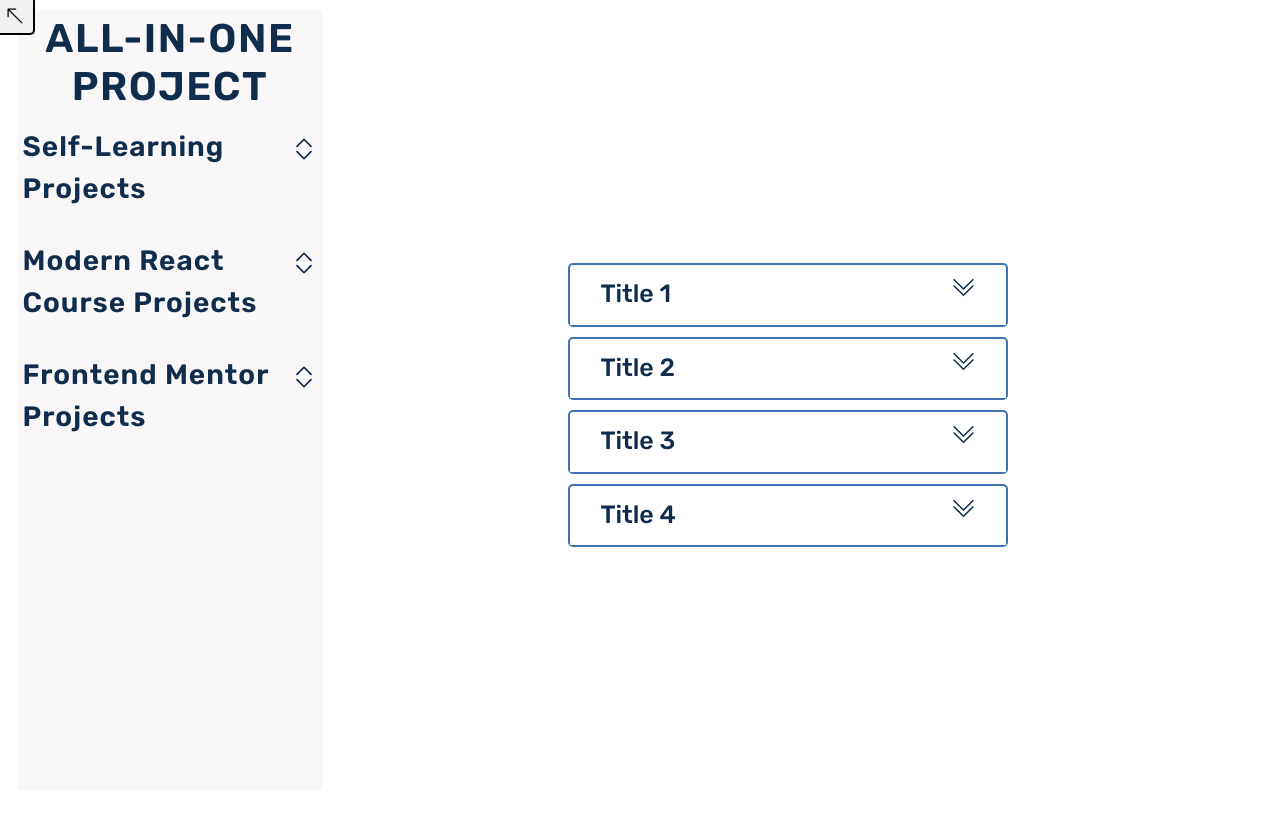
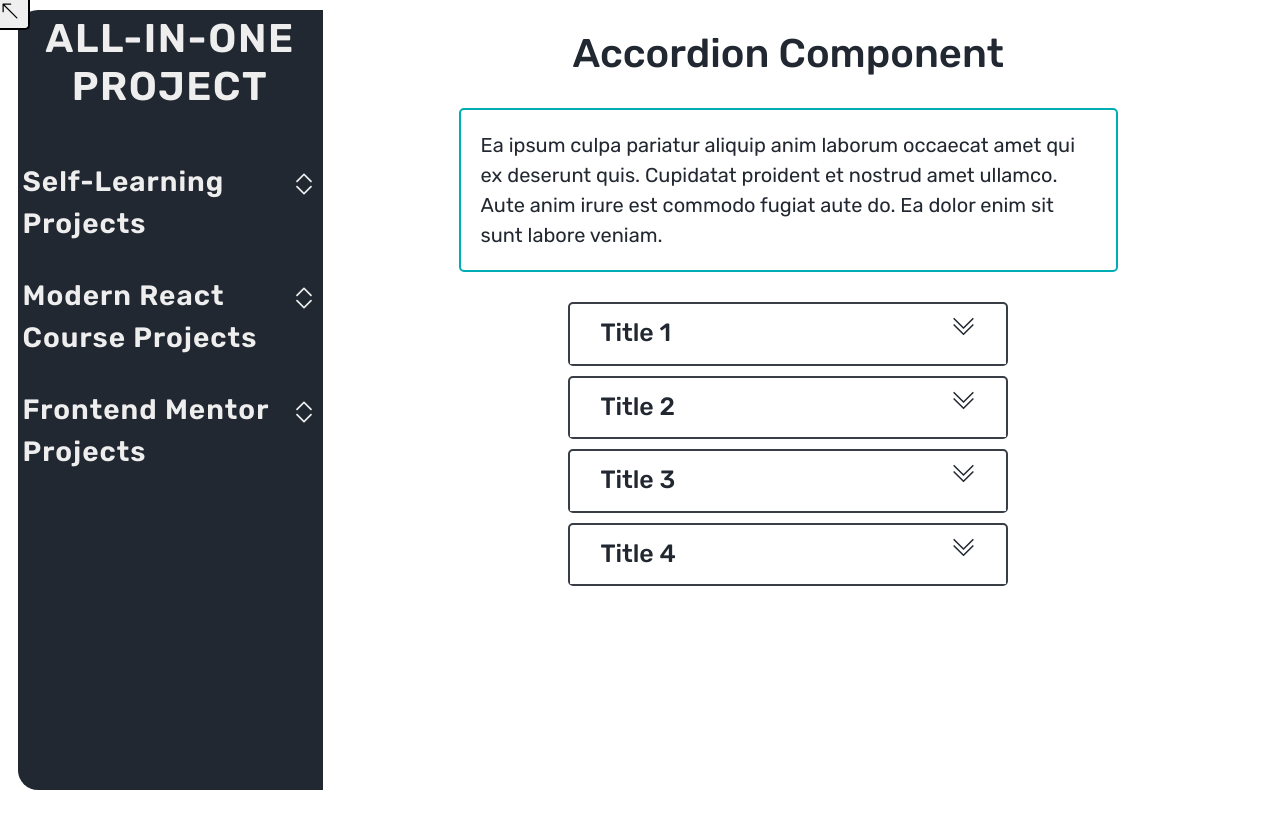
Before and after one commit to Ahmed-Shawareb-Full-Stack/all--in-one_project, a React (Vite) app: page /accordion in a window 1280 px wide. Built offline with nearby package versions, Linux system fonts and the light colour scheme.

Commit message:
fix styling - fix accordion

```diff
--- a/package.json
+++ b/package.json
@@ -13,6 +13,7 @@
     "react-dom": "^18.2.0",
     "react-icons": "^4.7.1",
     "react-router-dom": "^6.6.2",
+    "react-use": "^17.4.0",
     "sass": "^1.57.1"
   },
   "devDependencies": {
--- a/src/pages/CP_AccordionPage/index.jsx
+++ b/src/pages/CP_AccordionPage/index.jsx
@@ -6,22 +6,22 @@ const accContents = [
   {
     title: "Title 1 ",
     content:
-      "Esse laboris laborum anim et reprehenderit nisi cupidatat dolore adipisicing ut irure labore sint. In et exercitation velit irure consequat fugiat. Commodo voluptate aliquip aliqua est. Eiusmod non pariatur amet proident reprehenderit sunt amet voluptate sit sit ullamco aliquip sunt ullamco. Reprehenderit aute ex ipsum est. Tempor sint veniam anim laborum laborum id aute nostrud cillum mollit.",
+      "Esse laboris laborum anim et reprehenderit nisi cupidatat dolore adipisicing ut irure labore sint. In et exercitation velit irure consequat fugiat. Commodo voluptate aliquip aliqua est. Esse laboris laborum anim et reprehenderit nisi cupidatat dolore adipisicing ut irure labore sint. In et exercitation velit irure consequat fugiat. Commodo voluptate aliquip aliqua est.",
   },
   {
     title: "Title 2 ",
     content:
-      "Esse laboris laborum anim et reprehenderit nisi cupidatat dolore adipisicing ut irure labore sint. In et exercitation velit irure consequat fugiat. Commodo voluptate aliquip aliqua est. Eiusmod non pariatur amet proident reprehenderit sunt amet voluptate sit sit ullamco aliquip sunt ullamco. Reprehenderit aute ex ipsum est. Tempor sint veniam anim laborum laborum id aute nostrud cillum mollit.",
+      "Esse laboris laborum anim et reprehenderit nisi cupidatat dolore adipisicing ut irure labore sint. In et exercitation velit irure consequat fugiat. Commodo voluptate aliquip aliqua est.Esse laboris laborum anim et reprehenderit nisi cupidatat dolore adipisicing ut irure labore sint. In et exercitation velit irure consequat fugiat. Commodo voluptate aliquip aliqua est. ",
   },
   {
     title: "Title 3 ",
     content:
-      "Esse laboris laborum anim et reprehenderit nisi cupidatat dolore adipisicing ut irure labore sint. In et exercitation velit irure consequat fugiat. Commodo voluptate aliquip aliqua est. Eiusmod non pariatur amet proident reprehenderit sunt amet voluptate sit sit ullamco aliquip sunt ullamco. Reprehenderit aute ex ipsum est. Tempor sint veniam anim laborum laborum id aute nostrud cillum mollit.",
+      "Esse laboris laborum anim et reprehenderit nisi cupidatat dolore adipisicing ut irure labore sint. In et exercitation velit irure consequat fugiat. Commodo voluptate aliquip aliqua est. Esse laboris laborum anim et reprehenderit nisi cupidatat dolore adipisicing ut irure labore sint. In et exercitation velit irure consequat fugiat. Commodo voluptate aliquip aliqua est.",
   },
   {
     title: "Title 4 ",
     content:
-      "Esse laboris laborum anim et reprehenderit nisi cupidatat dolore adipisicing ut irure labore sint. In et exercitation velit irure consequat fugiat. Commodo voluptate aliquip aliqua est. Eiusmod non pariatur amet proident reprehenderit sunt amet voluptate sit sit ullamco aliquip sunt ullamco. Reprehenderit aute ex ipsum est. Tempor sint veniam anim laborum laborum id aute nostrud cillum mollit.",
+      "Esse laboris laborum anim et reprehenderit nisi cupidatat dolore adipisicing ut irure labore sint. In et exercitation velit irure consequat fugiat. Commodo voluptate aliquip aliqua est.Esse laboris laborum anim et reprehenderit nisi cupidatat dolore adipisicing ut irure labore sint. In et exercitation velit irure consequat fugiat. Commodo voluptate aliquip aliqua est. ",
   },
 ];
 
@@ -35,7 +35,13 @@ const AccordionPage = () => {
   });
   return (
     <div className="acc__page">
-      <div className="acc__container">{renderedAccordions}</div>
+      <h1 className="acc__page--heading">Accordion Component</h1>
+      <p className="acc__page--desc">
+        Ea ipsum culpa pariatur aliquip anim laborum occaecat amet qui ex
+        deserunt quis. Cupidatat proident et nostrud amet ullamco. Aute anim
+        irure est commodo fugiat aute do. Ea dolor enim sit sunt labore veniam.
+      </p>
+      <div className="acc__page--container">{renderedAccordions}</div>
     </div>
   );
 };
--- a/src/pages/CP_AccordionPage/styles.scss
+++ b/src/pages/CP_AccordionPage/styles.scss
@@ -1,13 +1,35 @@
+@import "../../scss/abstracts/variables";
+
 .acc__page {
   display: flex;
-  height: 100vh;
+  flex-direction: column;
   padding: 2rem;
   width: 100%;
   overflow-y: scroll;
   align-items: center;
   justify-content: center;
+
+  &--container {
+    width: 50%;
+  }
+
+  &--heading {
+    font-size: 4rem;
+    margin-bottom: 3rem;
+  }
+
+  &--desc {
+    width: 75%;
+    font-size: 2rem;
+    padding: 2rem;
+    margin-bottom: 3rem;
+    border: 2px solid $color-f;
+    border-radius: 5px;
+  }
 }
 
-.acc__container {
-  width: 50%;
+@media (max-width: 991.98px) {
+  .acc__page--container {
+    width: 100%;
+  }
 }
--- a/src/pages/layout/index.jsx
+++ b/src/pages/layout/index.jsx
@@ -15,7 +15,7 @@ const Layout = () => {
   return (
     <div className="container-fluid position-relative d-flex ">
       <div
-        className={`position-absolute navigation__toggle ${
+        className={`position-fixed navigation__toggle ${
           navState ? "show-btn" : "hide-btn"
         } `}
       >
@@ -37,7 +37,7 @@ const Layout = () => {
         <div
           className={`col-lg-9  outlet position-relative ms-auto ${
             navState ? "outlet-expand" : ""
-          }`}
+          } d-flex align-items-center justify-content-center`}
         >
           <Outlet />
         </div>
--- a/src/pages/layout/styles.scss
+++ b/src/pages/layout/styles.scss
@@ -1,6 +1,6 @@
 .navigation__toggle {
-  top: -1.5rem;
-  left: -1.5rem;
+  top: -1rem;
+  left: -1rem;
   z-index: 999;
   transition: all 0.5s;
 }
--- a/src/pages/navigation/index.jsx
+++ b/src/pages/navigation/index.jsx
@@ -6,6 +6,7 @@ import {
 } from "react-icons/bs";
 import "./styles.scss";
 import { useEffect, useState } from "react";
+import { useMedia } from "react-use";
 
 const selfProjectsNavLinks = [
   {
@@ -27,6 +28,7 @@ const frontendMentorNavLinks = [
 ];
 
 const Navigation = ({ onToggle, navState }) => {
+  const matchQ = useMedia("(max-width : 991.98px )");
   const [expandNav, setExpandNav] = useState(true);
   const [expandSelf, setExpandSelf] = useState(false);
   const [expandCourse, setExpandCourse] = useState(false);
@@ -45,36 +47,59 @@ const Navigation = ({ onToggle, navState }) => {
     setExpandNav(!navState);
   }, [navState]);
 
-  console.log(expandNav);
-
   const handleSelfTabClick = () => {
     setExpandSelf(!expandSelf);
   };
+
   const handleCourseTabClick = () => {
     setExpandCourse(!expandCourse);
   };
+
   const handleMentorTabClick = () => {
     setExpandMentor(!expandMentor);
   };
 
+  const handleClickMediaMatched = () => {
+    if (matchQ) {
+      setExpandNav(!expandNav);
+      onToggle(expandNav);
+    } else return;
+  };
+
   const renderedSelfProjectsNavLinks = selfProjectsNavLinks.map((navLink) => (
-    <li key={navLink.to} className="nav__list-item">
-      <NavLink to={navLink.to}>{navLink.title}</NavLink>
+    <li
+      onClick={handleClickMediaMatched}
+      key={navLink.to}
+      className="nav__list-item"
+    >
+      <NavLink to={navLink.to} className={`nav__link `}>
+        {navLink.title}
+      </NavLink>
     </li>
   ));
 
   const renderedCourseProjectsNavLinks = courseProjectsNavLinks.map(
     (navLink) => (
-      <li key={navLink.to} className="nav__list-item">
-        <NavLink to={navLink.to}>{navLink.title}</NavLink>
+      <li
+        onClick={handleClickMediaMatched}
+        key={navLink.to}
+        className="nav__list-item"
+      >
+        <NavLink to={navLink.to} className={`nav__link `}>
+          {navLink.title}
+        </NavLink>
       </li>
     )
   );
 
   const renderedFrontendMentorNavLinks = frontendMentorNavLinks.map(
     (navLink) => (
-      <li key={navLink.to} className="nav__list-item">
-        <NavLink to={navLink.to} className="nav__link">
+      <li
+        onClick={handleClickMediaMatched}
+        key={navLink.to}
+        className="nav__list-item"
+      >
+        <NavLink to={navLink.to} className={`nav__link `}>
           {navLink.title}
         </NavLink>
       </li>
@@ -83,7 +108,7 @@ const Navigation = ({ onToggle, navState }) => {
 
   return (
     <div>
-      <div className="nav__toggle position-absolute">
+      <div className="nav__toggle position-fixed">
         <button className="nav__toggle-btn" onClick={handleNavState}>
           <BsArrowUpLeft style={{ fontSize: "2rem" }} />
         </button>
--- a/src/pages/navigation/styles.scss
+++ b/src/pages/navigation/styles.scss
@@ -1,14 +1,14 @@
 @import "../../scss/abstracts/variables";
 .nav {
-  background-color: $color-p;
+  background-color: $color-s;
   height: 97.5vh;
-  border-radius: 2rem 0 0 0rem;
+  border-radius: 2rem 0 0rem 2rem;
   flex-wrap: nowrap;
   overflow-y: scroll;
 
   &__toggle {
-    top: -1.5rem;
-    left: -1.5rem;
+    top: -1rem;
+    left: -1rem;
     z-index: 999;
     transition: all 0.5s;
   }
@@ -24,6 +24,8 @@
     font-weight: 600;
     letter-spacing: 0.15rem;
     text-transform: uppercase;
+    color: $color-p;
+    margin-bottom: 4rem;
   }
 
   &__tab {
@@ -34,6 +36,7 @@
     font-size: 2.8rem;
     font-weight: 600;
     letter-spacing: 0.1rem;
+    color: $color-p;
   }
 
   &__links-container {
@@ -50,11 +53,19 @@
     padding: 1rem 1.5rem;
     font-size: 2rem;
     font-weight: 500;
+    width: 100%;
+  }
+
+  &__list-item {
+    display: block;
   }
 
   &__link {
-    padding: 0;
     margin: 0;
+    width: 100%;
+    color: $color-f !important;
+    display: block;
+    transition: all 0.5s;
   }
 }
 
@@ -63,3 +74,10 @@
   visibility: visible;
   opacity: 1;
 }
+
+.active {
+  background-color: $color-f;
+  color: $color-p !important;
+  padding: 1rem 2rem;
+  border-radius: 5px;
+}
--- a/src/scss/abstracts/_variables.scss
+++ b/src/scss/abstracts/_variables.scss
@@ -1,5 +1,5 @@
 $color-white: #fff;
-$color-p: #f9f7f7;
-$color-s: #dbe2ef;
-$color-t: #3f72af;
-$color-f: #112d4e;
+$color-p: #eeeeee;
+$color-s: #222831;
+$color-t: #393e46;
+$color-f: #00adb5;
--- a/src/scss/base/_base.scss
+++ b/src/scss/base/_base.scss
@@ -14,7 +14,7 @@ body {
   box-sizing: border-box;
   margin: 0;
   padding: 0;
-  color: $color-f;
+  color: $color-s;
 }
 
 a {
@@ -22,7 +22,7 @@ a {
   &:link,
   &:visited,
   &:focus {
-    color: $color-f;
+    color: $color-s;
   }
 }
 
```
Also changed, not shown: 1 other file (tests, documents, lock files or other folders).
